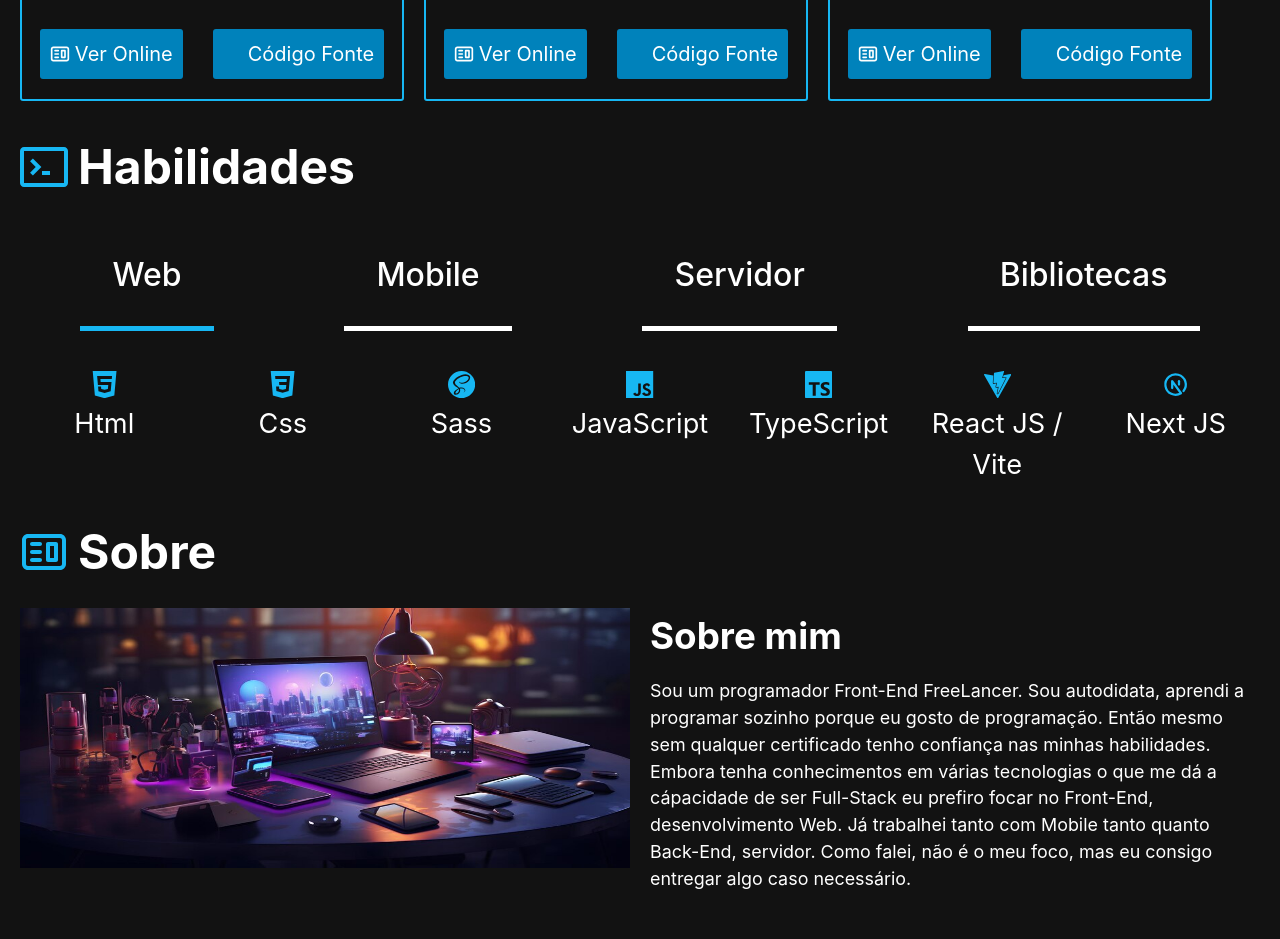
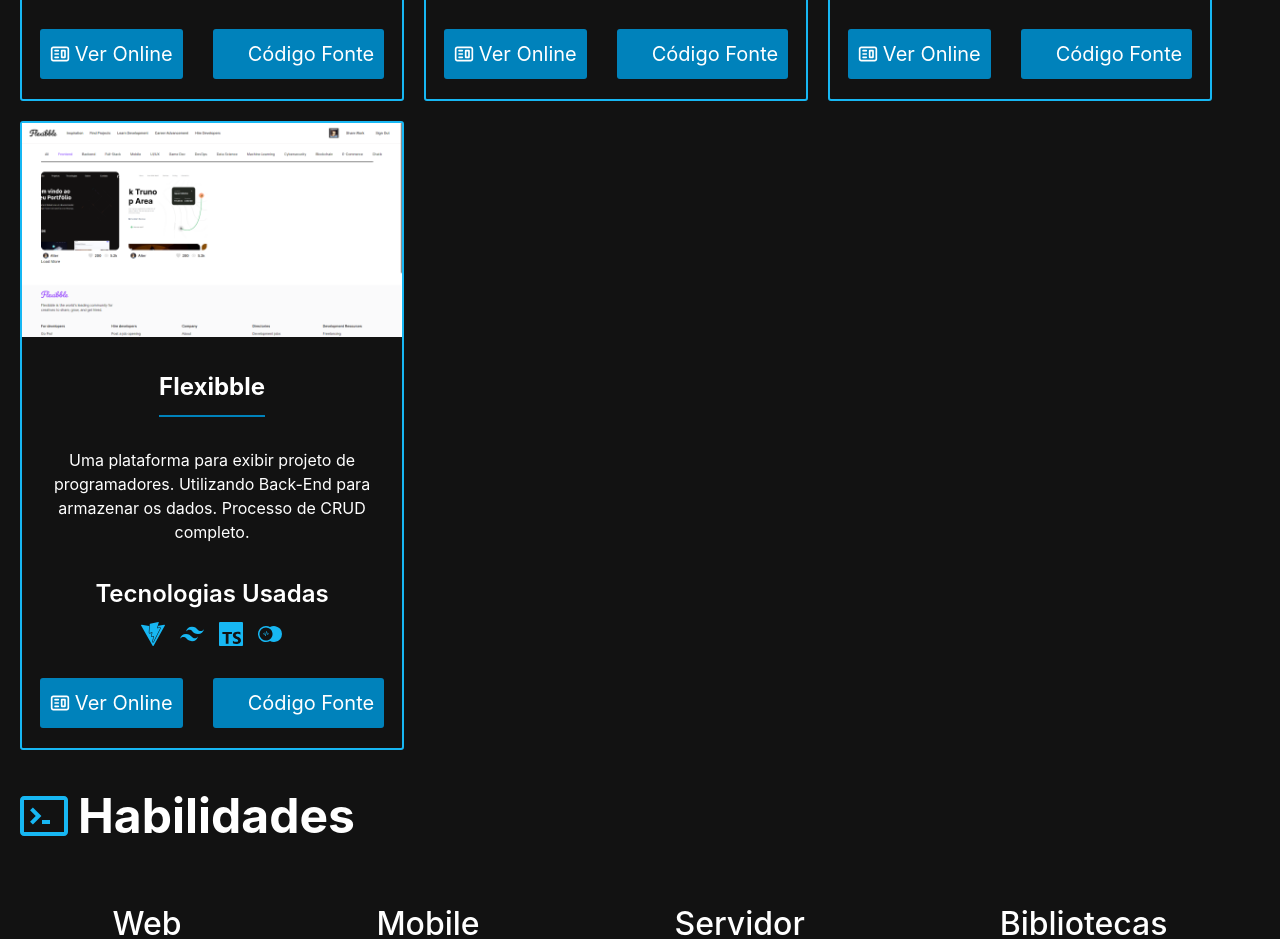
Before and after one commit to RafaelSFDC/RafaelSilva, a React (Vite) app: page / in a window 1280 px wide. Shown: the part 1380-2319 px from the top of the page. Built offline with nearby package versions, Linux system fonts and the light colour scheme; some icons are missing.

Commit message:
feat(Add Project): :sparkles: New project

```diff
--- a/src/constants/constants.js
+++ b/src/constants/constants.js
@@ -35,4 +35,14 @@ export const projectsData = [
         visit: "https://github.com/RafaelSFDC/travel_app",
         id: 2,
     },
+    {
+        title: "Flexibble",
+        description:
+            "Uma plataforma para exibir projeto de programadores. Utilizando Back-End para armazenar os dados. Processo de CRUD completo.",
+        image: "images/4.png",
+        tags: [SiVite, SiTailwindcss, SiTypescript, SiAppwrite],
+        source: "https://travelapp-5kb2.onrender.com/",
+        visit: "https://github.com/RafaelSFDC/travel_app",
+        id: 3,
+    },
 ];
```
Also changed, not shown: public/images/4.png (added).
